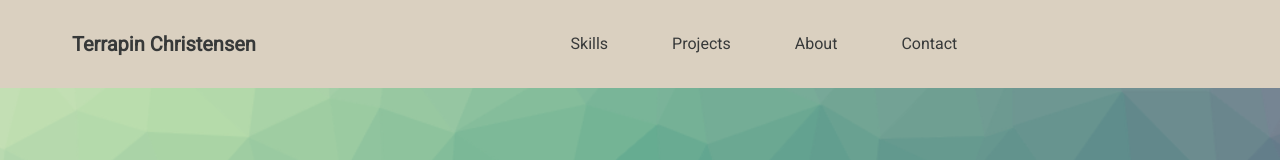
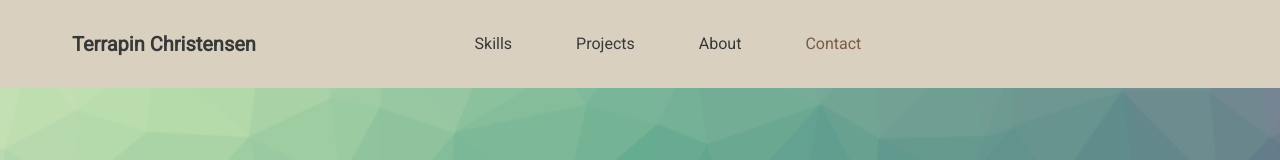
Before and after one commit to TChristensenDrumz/Portfolio, a React (Create React App) app: page / in a window 1280 px wide. In both pictures the pointer is over the link "Contact". Shown: the top 160 px of the page. Built offline with nearby package versions, Linux system fonts and the light colour scheme.

Commit message:
added hyperlink styling

```diff
--- a/src/App.css
+++ b/src/App.css
@@ -45,9 +45,18 @@ input {
   color: #373939 !important;
 }
 
+.nav-link:hover {
+  color: #7A5B45 !important;
+}
+
 .hashlink {
   color: #373939;
   padding: 0.5rem 0.5rem;
+}
+
+.hashlink:hover {
+  color: #7A5B45;
+  text-decoration: none;
 }
 
 .btn-info {
--- a/src/components/Header.js
+++ b/src/components/Header.js
@@ -16,7 +16,7 @@ function Header() {
       </Navbar.Brand>
       <Navbar.Toggle aria-controls="responsive-navbar-nav" />
       <Navbar.Collapse id="responsive-navbar-nav">
-        <Nav className="ml-auto mr-auto">
+        <Nav className="ml-auto mr-auto" style={{ paddingRight: "12rem" }}>
           <NavLink className="ml-4 mr-4 hashlink" smooth to="/#skills">
             Skills
           </NavLink>
```
